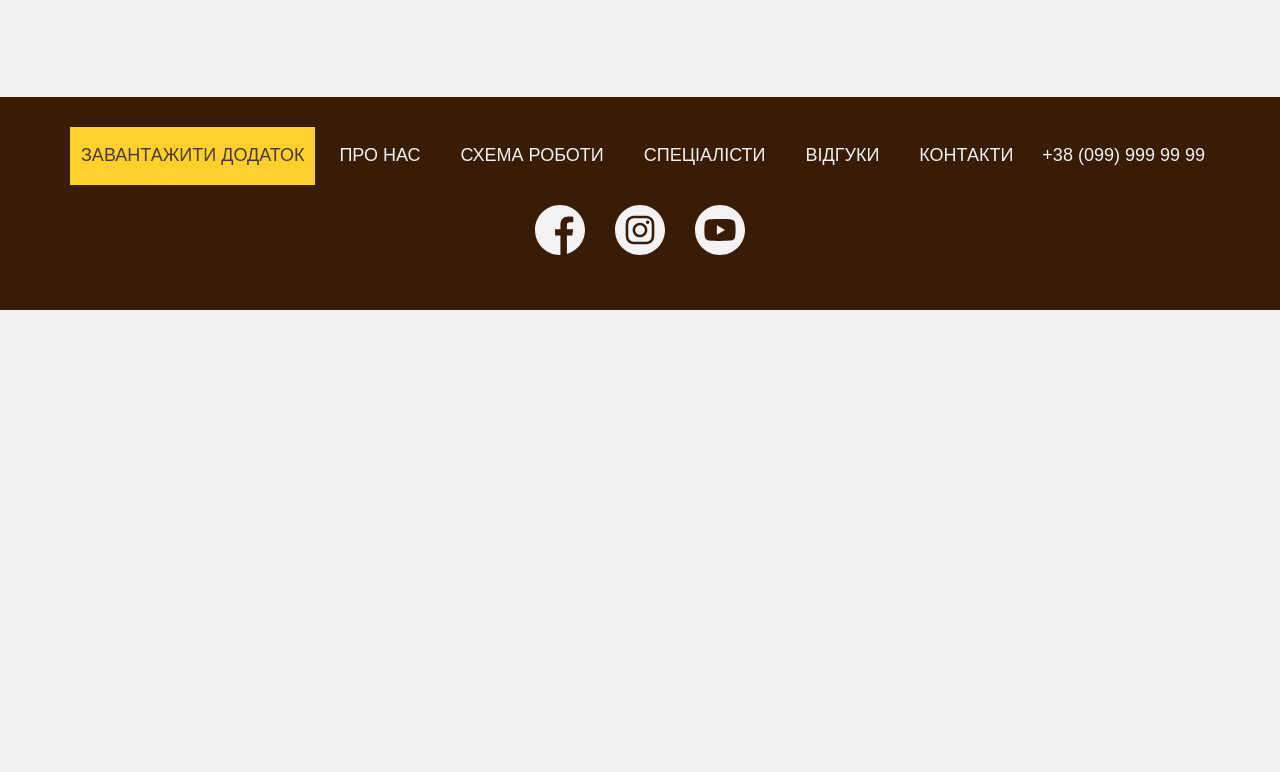
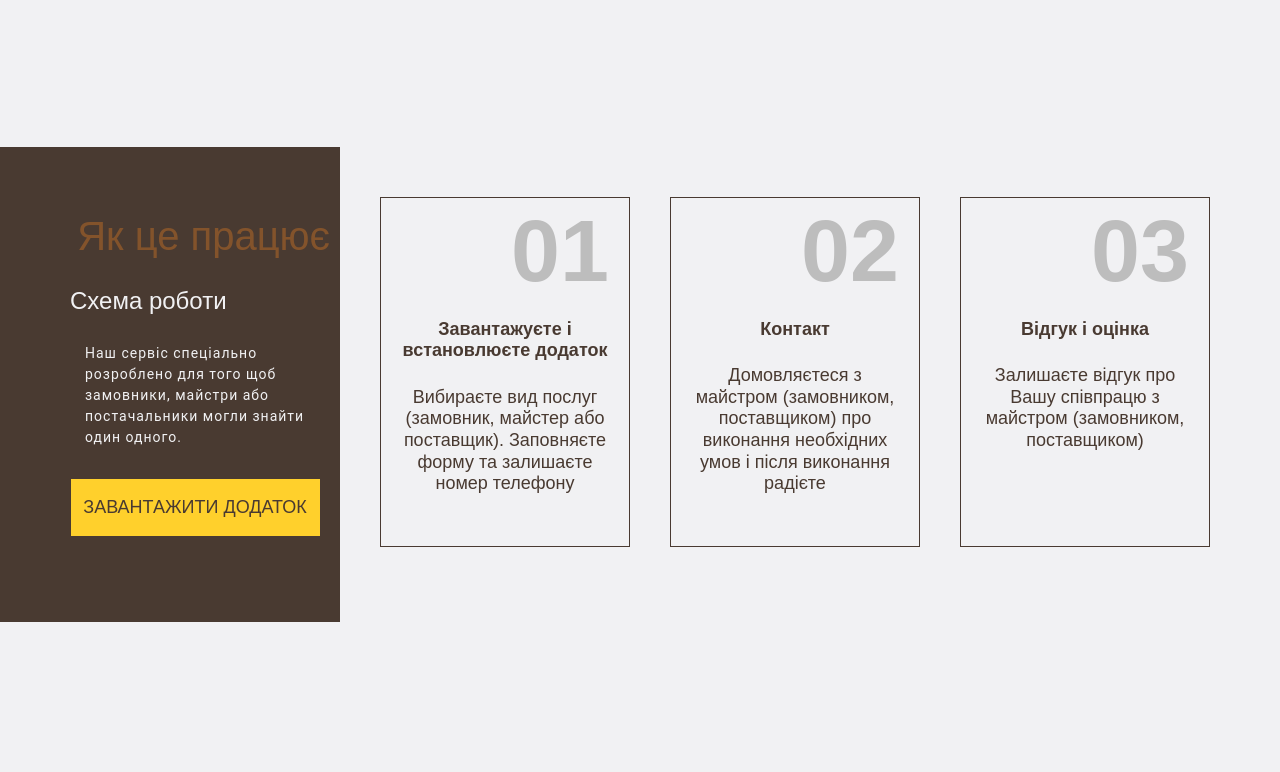
Before and after one commit to kosslanoss/tseh-7, a website: page app/index.html in a window 1280 px wide. Shown: the part 968-1740 px from the top of the page. Before the commit the page ends 1278 px from the top, so only its background shows below. Drawn offline with nearby package versions, Linux system fonts and the light colour scheme; files that its build step writes are made by us from their sources; files whose address does not match are found by name; a web font is replaced by a local one.

Commit message:
added about

```diff
--- a/app/index.html
+++ b/app/index.html
@@ -33,12 +33,12 @@
         <nav class="menu">
           <ul class="menu__list">
             <li class="menu__item">
-              <a class="menu__link" href="#">
+              <a class="menu__link" href="#services">
                 ПРО НАС
               </a>
             </li>
             <li class="menu__item">
-              <a class="menu__link" href="#">
+              <a class="menu__link" href="#about">
                 СХЕМА РОБОТИ
               </a>
             </li>
@@ -97,7 +97,8 @@
                     </div>
                     <div class="hero-item__text">
                       <p>
-                        Проектування та консультація. Допомога у підборі матеріалу. Монтаж під ключ. Гарантійне та післягарантійне обслуговування
+                        Проектування та консультація. Допомога у підборі матеріалу. Монтаж під ключ. Гарантійне та
+                        післягарантійне обслуговування
                         Проектування та консультація. Допомога у підборі матеріалу. Монтаж під ключ. Гарантійне та
                         післягарантійне обслуговування
                         Проектування та консультація. Допомога у підборі матеріалу. Монтаж під ключ. Гарантійне та
@@ -218,10 +219,15 @@
         </div>
       </div>
     </section>
-    <section class="services">
+    <section class="services" id="services">
       <div class="container">
         <div class="services__wrapper">
           <div class="services__blocks">
+            <h2 class="sr-only">
+              Всі спеціалісти у Вашому смартфоні.
+              Зручна система накопичування та кешбек.
+              Зручна геогафія, всі майстри працюють в НК.
+            </h2>
             <ul class="services__items">
               <li class="services__item services__item--smart">
                 Всі спеціалісти у Вашому смартфоні
@@ -246,13 +252,58 @@
         </div>
       </div>
     </section>
-    <sectio class="about">
+    <section class="about section" id="about">
       <div class="container">
         <div class="about__wrapper">
-
+          <div class="about__content">
+            <h3 class="about__subtitle subtitle">
+              Як це працює
+            </h3>
+            <h4 class="about__title title">
+              Схема роботи
+            </h4>
+            <p class="about__text">
+              Наш сервіс спеціально розроблено для того щоб замовники, майстри або постачальники могли знайти один одного.
+            </p>
+            <a class="about__btn button" href="#">Завантажити додаток</a>
+          </div>
+          <ul class="about-items">
+            <li class="about-item">
+              <span class="about-item__num">01</span>
+              <p class="about-item__title">
+                Завантажуєте і встановлюєте додаток
+              </p>
+              <span class="about-item__text">
+                Вибираєте вид послуг (замовник, майстер або поставщик). Заповняєте форму та залишаєте номер телефону
+              </span>
+            </li>
+            <li class="about-item">
+              <span class="about-item__num">02</span>
+              <p class="about-item__title">
+                Контакт
+              </p>
+              <span class="about-item__text">
+                Домовляєтеся з майстром (замовником, поставщиком) про виконання необхідних умов і після виконання радієте
+              </span>
+            </li>
+            <li class="about-item">
+              <span class="about-item__num">03</span>
+              <p class="about-item__title">
+                Відгук і оцінка
+              </p>
+              <span class="about-item__text">
+                Залишаєте відгук про Вашу співпрацю з майстром (замовником, поставщиком)
+              </span>
+            </li>
+          </ul>
         </div>
       </div>
-    </sectio>
+    </section>
+    <section class="specialists section">
+      <div class="container">
+
+      </div>
+    </section>
   </main>
   <footer class="footer">
     <div class="container">
--- a/app/scss/index-page/_about.scss
+++ b/app/scss/index-page/_about.scss
@@ -0,0 +1,91 @@
+.about {
+  margin-bottom: 100px;
+
+  &__wrapper {
+    position: relative;
+  }
+
+  &__content {
+    max-width: 320px;
+    width: 100%;
+    height: 475px;
+    background-color: $dark;
+    color: $light;
+    position: absolute;
+    padding: 45px 10px 70px 50px;
+    top: -50px;
+    left: -50px;
+    display: flex;
+    flex-direction: column;
+    justify-content: space-evenly;
+
+    &::before {
+      content: '';
+      position: absolute;
+      max-width: 300px;
+      width: 100%;
+      height: 475px;
+      background-color: $dark;
+      right: 269px;
+      top: 0;
+    }
+  }
+
+  &__subtitle {
+    text-align: end;
+    margin-bottom: 5px;
+  }
+
+  &__title {
+    margin-bottom: 10px;
+  }
+
+  &__text {
+    max-width: 250px;
+    font-family: $roboto;
+    font-size: 14px;
+    line-height: 1.5;
+    letter-spacing: 1px;
+    padding: 0 10px 0 15px;
+    margin-bottom: 15px;
+  }
+
+  &__btn {
+    max-width: 250px;
+  }
+}
+
+.about-items {
+  display: flex;
+  justify-content: space-between;
+  padding-left: 310px;
+}
+
+.about-item {
+  max-width: 250px;
+  width: 100%;
+  height: 350px;
+  display: flex;
+  flex-direction: column;
+  padding: 0 20px 20px;
+  border: 1px solid $dark;
+  overflow: hidden;
+
+  &__num {
+    font-weight: 700;
+    font-size: 88px;
+    color: $grey;
+    text-align: end;
+    margin-bottom: 15px;
+  }
+
+  &__title {
+    font-weight: 700;
+    text-align: center;
+    margin-bottom: 25px;
+  }
+
+  &__text {
+    text-align: center;
+  }
+}
--- a/app/scss/index-page/_hero.scss
+++ b/app/scss/index-page/_hero.scss
@@ -3,6 +3,7 @@
     display: flex;
     height: 100vh;
     flex-direction: column;
+    padding-top: 100px;
   }
 
   &__inner {
--- a/app/scss/index-page/_services.scss
+++ b/app/scss/index-page/_services.scss
@@ -1,5 +1,5 @@
 .services {
-  padding-bottom: 100px;
+  margin-bottom: 100px;
 
   &__wrapper {
     display: flex;
```
